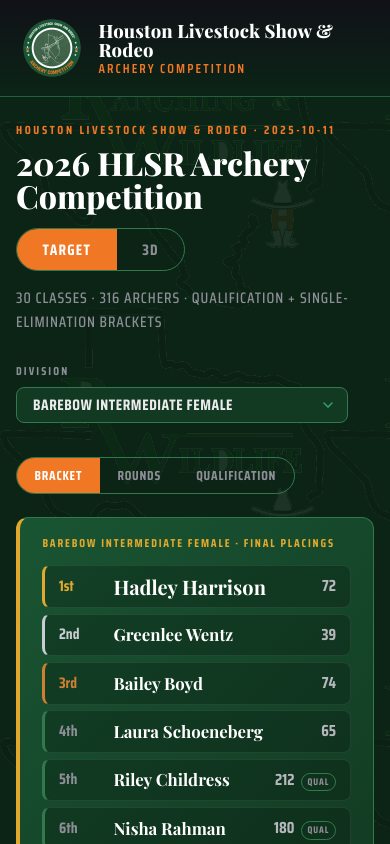
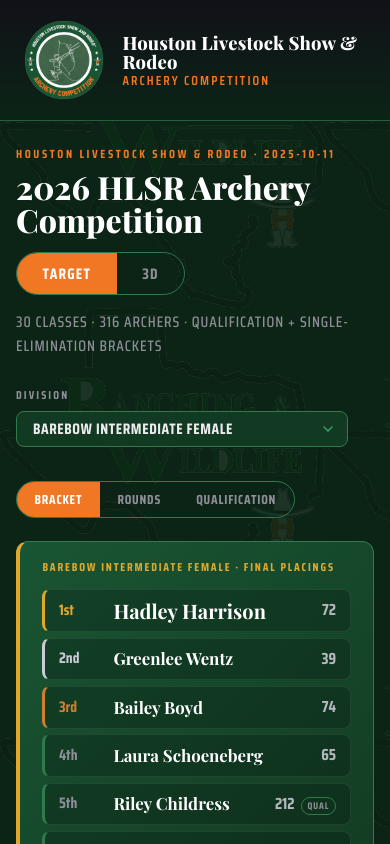
Before and after one commit to mhojnacki979/hlsr-archery, a Next.js app: page / in a window 390 px wide. Shown: the top 844 px of the page. Built offline with nearby package versions, Linux system fonts and the light colour scheme.

Commit message:
Enlarge HLSR seal in header

```diff
--- a/app/globals.css
+++ b/app/globals.css
@@ -1108,7 +1108,7 @@
 
 /* Official HLSR Archery Competition seal — never filter or recolor it. */
 .hlsr-badge {
-  height: 6.5rem;
+  height: 9.5rem;
   width: auto;
   flex: none;
   display: block;
@@ -1121,7 +1121,7 @@
 
 @media (max-width: 600px) {
   .hlsr-badge {
-    height: 4rem;
+    height: 5.5rem;
   }
 }
 
```
